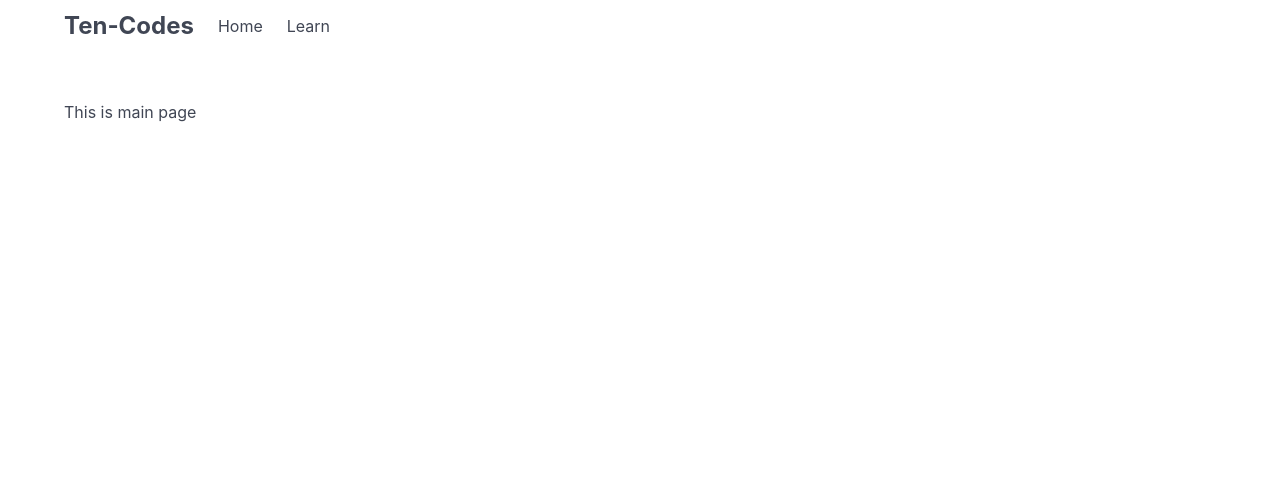
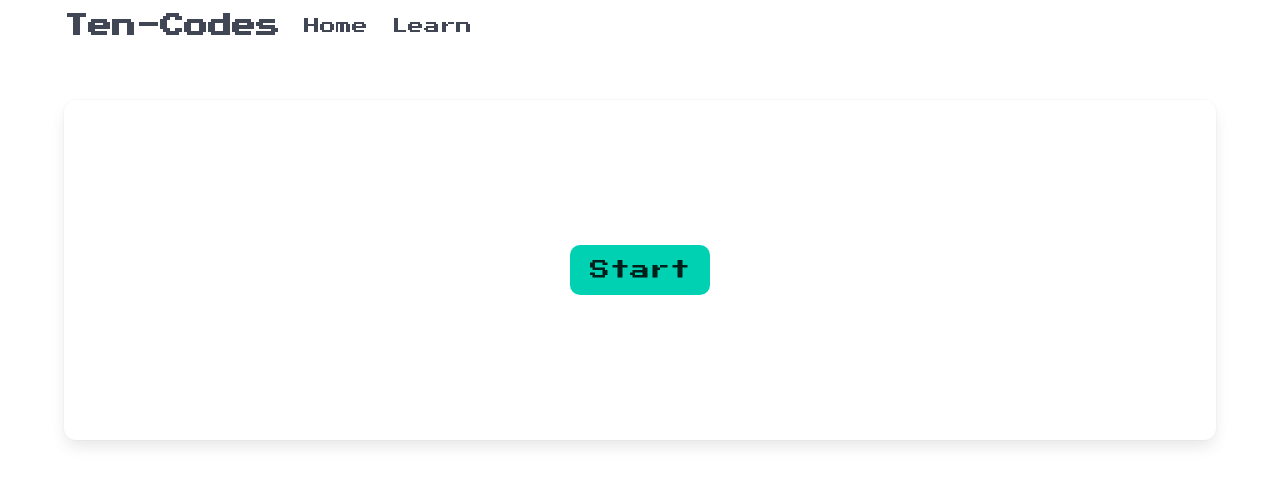
Before and after one commit to zeddmaster/ten-codes, a Vue app: page / in a window 1280 px wide. Shown: the top 484 px of the page. Built offline with nearby package versions, Linux system fonts and the light colour scheme.

Commit message:
Main quiz engine

```diff
--- a/index.html
+++ b/index.html
@@ -1,13 +1,17 @@
 <!doctype html>
 <html lang="en" data-theme="light">
-  <head>
-    <meta charset="UTF-8" />
-    <link rel="icon" type="image/svg+xml" href="/vite.svg" />
-    <meta name="viewport" content="width=device-width, initial-scale=1.0" />
+<head>
+    <meta charset="UTF-8"/>
+    <link rel="icon" type="image/svg+xml" href="/vite.svg"/>
+    <meta name="viewport" content="width=device-width, initial-scale=1.0"/>
     <title>Ten-codes Learning</title>
-  </head>
-  <body>
+
+    <link rel="preconnect" href="https://fonts.googleapis.com">
+    <link rel="preconnect" href="https://fonts.gstatic.com" crossorigin>
+    <link href="https://fonts.googleapis.com/css2?family=Press+Start+2P&display=swap" rel="stylesheet">
+</head>
+<body>
     <div id="app"></div>
     <script type="module" src="/src/main.js"></script>
-  </body>
+</body>
 </html>
--- a/package.json
+++ b/package.json
@@ -10,6 +10,7 @@
   },
   "dependencies": {
     "bulma": "^1.0.2",
+    "lodash": "^4.17.21",
     "vue": "^3.5.10",
     "vue-router": "^4.4.5"
   },
--- /dev/null
+++ b/src/components/Quiz/Quiz.vue
@@ -0,0 +1,65 @@
+<script setup>
+import {ref} from "vue";
+import {build} from "../../services/QuestionBuilder.js";
+
+const question = ref(null)
+const answers = ref([])
+
+const chosen = ref('')
+
+function nextQuestion(){
+  chosen.value = '' // reset
+  const stage = build(5)
+  question.value = stage.question
+  answers.value = stage.answers
+}
+
+function choose(variant){
+
+}
+
+function isTrue(variant){
+  return variant === question.value.title_ru
+}
+
+function getVariantClass(variant){
+  if(variant !== chosen.value)
+    return ''
+
+  return isTrue(variant) ? 'is-success' : 'is-danger'
+}
+
+</script>
+
+<template>
+
+  <section class="quiz">
+    <template v-if="question && answers.length">
+
+      <div class="quiz__question">
+        {{ question.code }}
+      </div>
+
+      <div class="quiz__answers">
+        <button v-for="(variant, i) in answers" :key="variant + i"
+                @click="chosen = variant"
+                class="button" :class="getVariantClass(variant)">
+          {{ variant }}
+        </button>
+        <button @click="nextQuestion" class="button" :class="isTrue(chosen) ? 'is-primary' : 'is-link'">
+          {{ isTrue(chosen) ? 'Next' : 'Skip' }}
+        </button>
+      </div>
+    </template>
+
+    <div v-else class="quiz__start">
+      <button @click="nextQuestion" class="button is-primary is-medium">
+        Start
+      </button>
+    </div>
+  </section>
+</template>
+
+<style scoped>
+
+</style>
--- a/src/main.js
+++ b/src/main.js
@@ -2,7 +2,6 @@ import { createApp } from 'vue'
 import { router } from "./routes/index.js";
 
 import './sass/main.scss'
-import 'bulma/bulma.scss'
 
 import App from './App.vue'
 
--- a/src/pages/Main/Index.vue
+++ b/src/pages/Main/Index.vue
@@ -1,9 +1,10 @@
 <script setup>
 
+import Quiz from "../../components/Quiz/Quiz.vue";
 </script>
 
 <template>
-This is main page
+  <Quiz/>
 </template>
 
 <style scoped>
--- /dev/null
+++ b/src/sass/components/quiz.scss
@@ -0,0 +1,34 @@
+.quiz{
+
+  $_: &;
+
+  @extend .box;
+
+  &__question {
+    text-align: center;
+    font-weight: bold;
+    font-size: 40px;
+    margin-bottom: 20px;
+  }
+
+  &__answers {
+    display: flex;
+    flex-direction: column;
+    align-items: stretch;
+    justify-content: center;
+    gap: 15px;
+  }
+
+  &__start {
+    height: 300px;
+    display: flex;
+    align-items: center;
+    justify-content: center;
+  }
+
+  // buttons
+  .button {
+    // @extend .is-outlined;
+  }
+
+}
--- /dev/null
+++ b/src/sass/fonts.scss
@@ -0,0 +1,7 @@
+@import "https://fonts.googleapis.com/css2?family=Press+Start+2P&display=swap";
+
+.fonts__press-start {
+  font-family: "Press Start 2P", system-ui;
+  font-weight: 400;
+  font-style: normal;
+}
--- a/src/sass/main.scss
+++ b/src/sass/main.scss
@@ -0,0 +1,9 @@
+// vendors
+@import "bulma/bulma";
+
+@import "fonts";
+@import "components/quiz";
+
+body{
+  @extend .fonts__press-start;
+}
--- /dev/null
+++ b/src/services/QuestionBuilder.js
@@ -0,0 +1,21 @@
+import {useTenCodes} from "../constants/ten-codes.js";
+import _ from "lodash";
+
+
+const tenCodes = useTenCodes();
+const allAnswers = _.map(tenCodes, 'title_ru')
+
+export const build = (answersCount) => {
+
+    const question = tenCodes[Math.floor(Math.random() * tenCodes.length)];
+
+    let answers = _.shuffle(allAnswers).slice(0, answersCount - 1);
+    answers.push(question.title_ru)
+
+    answers = _.shuffle(answers)
+
+    return {
+        question,
+        answers
+    }
+}
```
Also changed, not shown: 1 other file (tests, documents, lock files or other folders).
